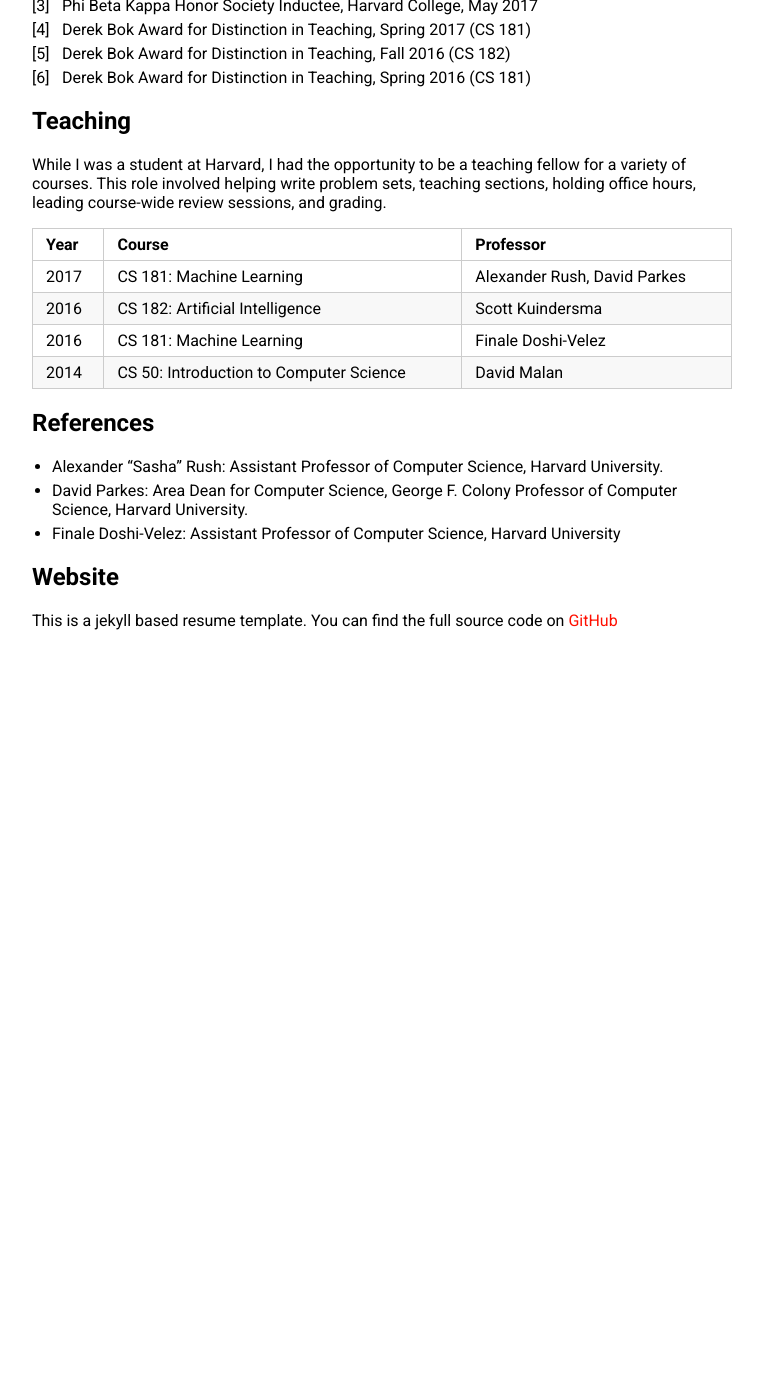
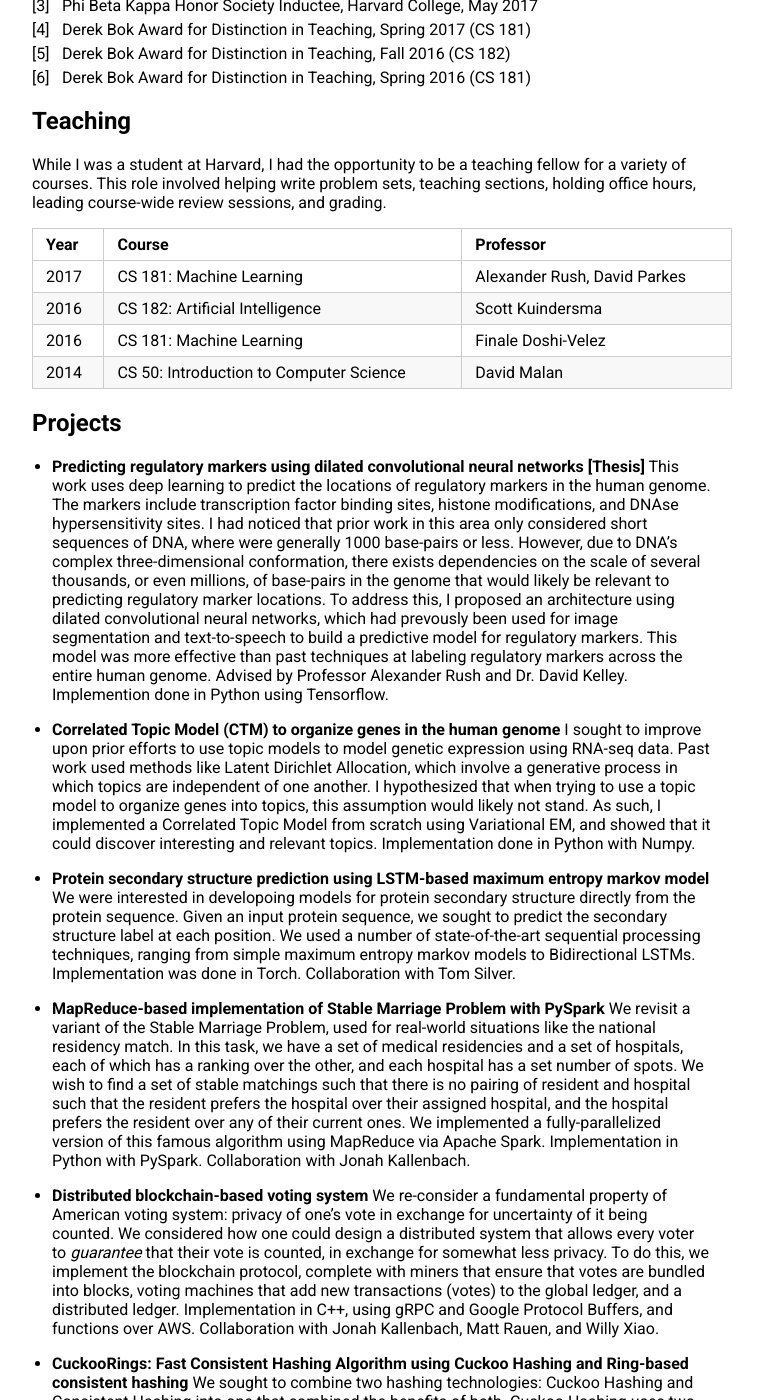
Before and after one commit to ankitvgupta/ankitvgupta.github.io, a Jekyll site: the page built from index.md, in a window 1280 px wide and 1400 px high, scrolled down 810 px. Shown: the whole window, without its empty margins (258-1021 px from the left). Built offline with Jekyll 4.4.1, drawn with Linux system fonts in a browser that asks for light colours; before the commit the page ends 1440 px from its top, so only the background shows below that; some of the changed text lies outside the part shown.

Commit message:
added some more info to index

```diff
--- a/index.md
+++ b/index.md
@@ -39,6 +39,29 @@
 2016 | CS 181: Machine Learning | Finale Doshi-Velez
 2014 | CS 50: Introduction to Computer Science | David Malan
 
+## Projects
+
+* **Predicting regulatory markers using dilated convolutional neural networks [Thesis]**
+	This work uses deep learning to predict the locations of regulatory markers in the human genome. The markers include transcription factor binding sites, histone modifications, and DNAse hypersensitivity sites. I had noticed that prior work in this area only considered short sequences of DNA, where were generally 1000 base-pairs or less. However, due to DNA's complex three-dimensional conformation, there exists dependencies on the scale of several thousands, or even millions, of base-pairs in the genome that would likely be relevant to predicting regulatory marker locations. To address this, I proposed an architecture using dilated convolutional neural networks, which had prevously been used for image segmentation and text-to-speech to build a predictive model for regulatory markers. This model was more effective than past techniques at labeling regulatory markers across the entire human genome. Advised by Professor Alexander Rush and Dr. David Kelley. Implemention done in Python using Tensorflow.
+
+* **Correlated Topic Model (CTM) to organize genes in the human genome**
+	I sought to improve upon prior efforts to use topic models to model genetic expression using RNA-seq data. Past work used methods like Latent Dirichlet Allocation, which involve a generative process in which topics are independent of one another. I hypothesized that when trying to use a topic model to organize genes into topics, this assumption would likely not stand. As such, I implemented a Correlated Topic Model from scratch using Variational EM, and showed that it could discover interesting and relevant topics. Implementation done in Python with Numpy.
+
+* **Protein secondary structure prediction using LSTM-based maximum entropy markov model**
+	We were interested in developoing models for protein secondary structure directly from the protein sequence. Given an input protein sequence, we sought to predict the secondary structure label at each position. We used a number of state-of-the-art sequential processing techniques, ranging from simple maximum entropy markov models to Bidirectional LSTMs. Implementation was done in Torch. Collaboration with Tom Silver.
+
+* **MapReduce-based implementation of Stable Marriage Problem with PySpark**
+	We revisit a variant of the Stable Marriage Problem, used for real-world situations like the national residency match. In this task, we have a set of medical residencies and a set of hospitals, each of which has a ranking over the other, and each hospital has a set number of spots. We wish to find a set of stable matchings such that there is no pairing of resident and hospital such that the resident prefers the hospital over their assigned hospital, and the hospital prefers the resident over any of their current ones. We implemented a fully-parallelized version of this famous algorithm using MapReduce via Apache Spark. Implementation in Python with PySpark. Collaboration with Jonah Kallenbach.
+
+* **Distributed blockchain-based voting system**
+	We re-consider a fundamental property of American voting system: privacy of one's vote in exchange for uncertainty of it being counted. We considered how one could design a distributed system that allows every voter to *guarantee* that their vote is counted, in exchange for somewhat less privacy. To do this, we implement the blockchain protocol, complete with miners that ensure that votes are bundled into blocks, voting machines that add new transactions (votes) to the global ledger, and a distributed ledger. Implementation in C++, using gRPC and Google Protocol Buffers, and functions over AWS. Collaboration with Jonah Kallenbach, Matt Rauen, and Willy Xiao.
+
+* **CuckooRings: Fast Consistent Hashing Algorithm using Cuckoo Hashing and Ring-based consistent hashing**
+	We sought to combine two hashing technologies: Cuckoo Hashing and Consistent Hashing into one that combined the benefits of both. Cuckoo Hashing uses two hash tables to allow for amortized constant time hashes and lookups. Consistent Hashes uses a ring-based data structure to allow a hash table to reduce or increase the number of buckets without needing the rehash the entire table. We combined these two technologies into a single CuckooRing hashing structure, which allows for fast hashes and lookups, as well as resilience to changing numbers of buckets. Implemented in C++. Collaboration with Jonah Kallenbach.
+
+* **LSTMs to build a predictive model for user behavior on iOS**
+	We take advantage of a simple vector for a potential side-channel attack in iOS 10: Safari allows websites to request accelerometer data from users without requesting any additional permissions. We show that this data can be used to ascertain, with reasonably high probability, what a user is doing at the time (walking, running, going up stairs, etc.).
+
 
 ## References
 
```
